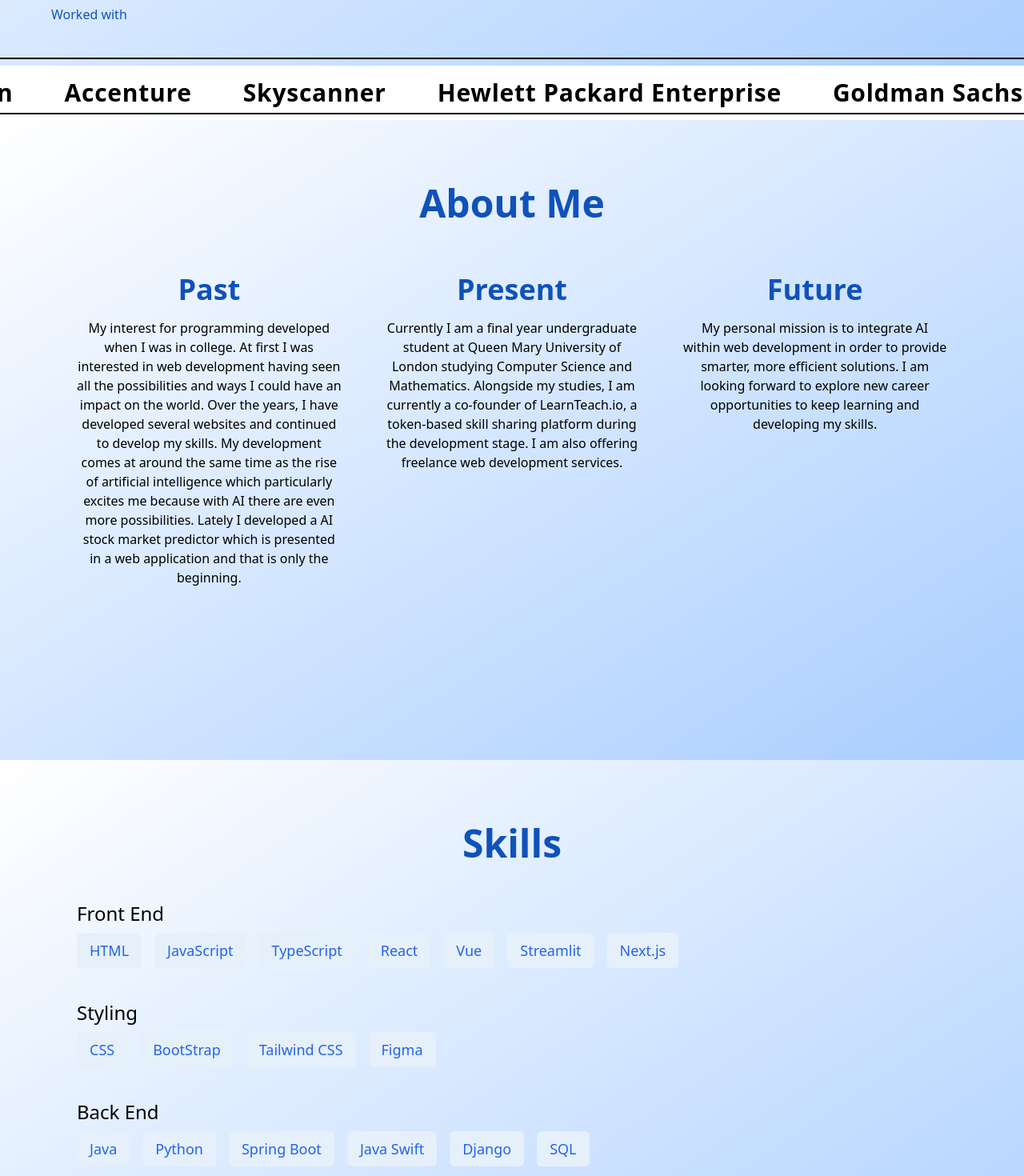
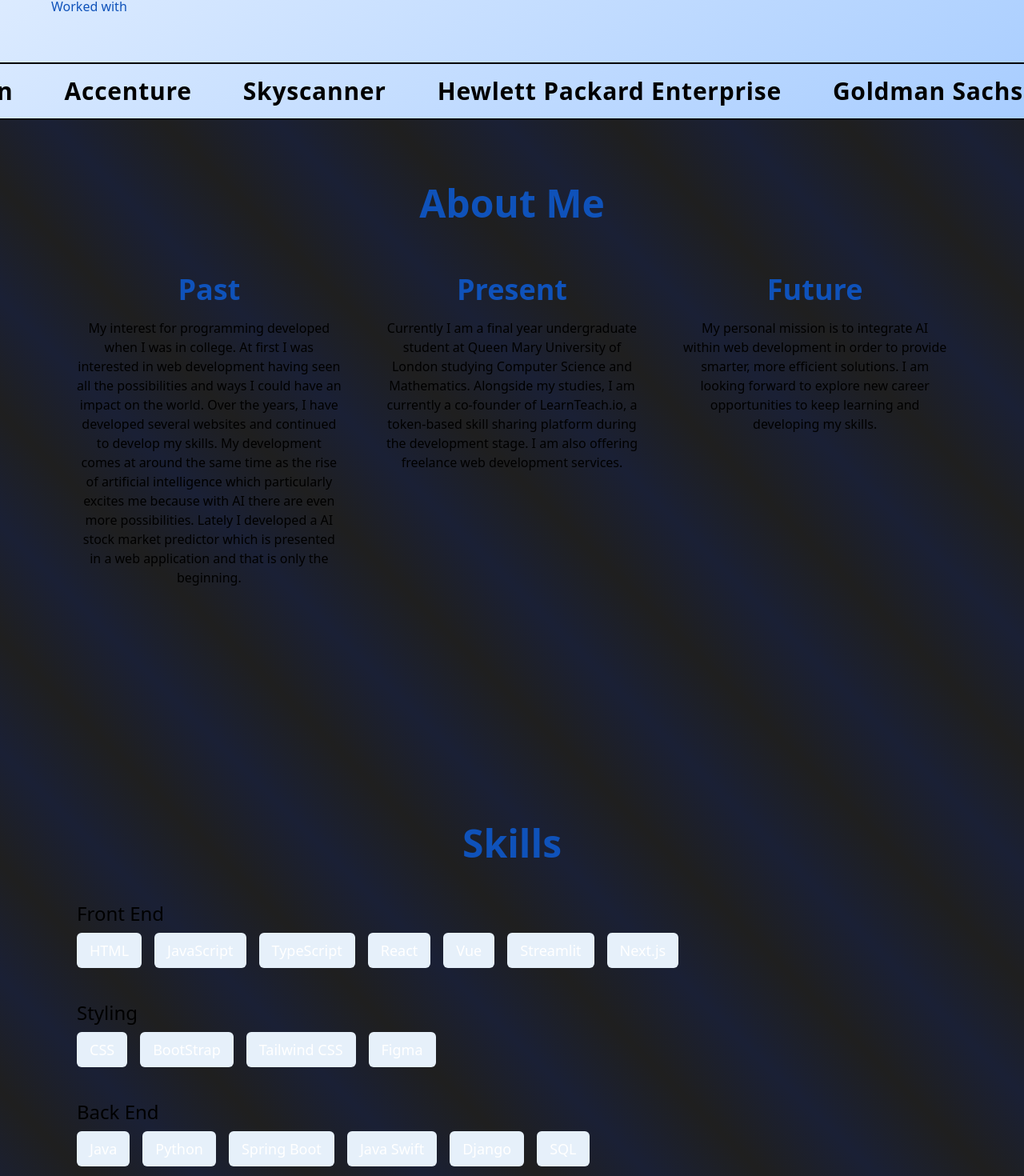
Before and after one commit to Maestrowski/MakMat, a React (Vite) app: page / in a window 1280 px wide. Shown: the part 650-2120 px from the top of the page at 80% size. Built offline with nearby package versions, Linux system fonts and the light colour scheme.

Commit message:
Improved UI

```diff
--- a/src/screens/Frame/Frame.jsx
+++ b/src/screens/Frame/Frame.jsx
@@ -32,9 +32,16 @@ export const Frame = () => {
   const toggleMode = () => setIsDark((prev) => !prev);
 
   return (
-    // Removed fixed dark background here
-    <div className="min-h-screen w-full scroll-smooth">
-      <div className="w-full flex flex-col">
+    <div className="min-h-screen w-full scroll-smooth font-sans"> {/* Added font-sans for consistency */}
+      {/* This is the core change: Apply the seamless gradient background to a fixed element.
+        It covers the entire viewport and sits behind all your content (z-index: 0).
+      */}
+      <div className="fixed inset-0 z-0 bg-gradient-to-br from-white to-[#A8CDFF] dark:from-black dark:to-[#1A2035]"></div>
+
+      {/* This div wraps all your sections. It needs to be relative and have a z-index
+        higher than the fixed background so your content is visible on top of the gradient.
+      */}
+      <div className="relative z-10 w-full flex flex-col">
         <section id="home"><HomeSection isDark={isDark} toggleMode={toggleMode} /></section>
         <section id="about"><AboutMeSection /></section>
         <section id="skills"><SkillsSection /></section>
--- a/src/screens/Frame/sections/AboutMeSection/AboutMeSection.jsx
+++ b/src/screens/Frame/sections/AboutMeSection/AboutMeSection.jsx
@@ -3,7 +3,10 @@ import React from "react";
 const AboutMeSection = () => {
   return (
     <section
-      className="w-full min-h-screen bg-gradient-to-br from-white to-[#A8CDFF] dark:from-black dark:to-[#1A2035] text-black dark:text-white flex flex-col items-center py-12 sm:py-16 md:py-20"
+      // === MAJOR CHANGE HERE ===
+      // Removed: bg-gradient-to-br from-white to-[#A8CDFF] dark:from-[#1A2035] dark:to-black
+      // Now, this section will have a transparent background, allowing the gradient from Frame.jsx to show.
+      className="w-full min-h-screen text-black dark:text-white flex flex-col items-center py-12 sm:py-16 md:py-20"
     >
       <h1 className="text-3xl sm:text-4xl md:text-5xl font-bold mb-8 sm:mb-12 md:mb-16 text-center text-[#0f52ba] dark:text-[#2563eb]">
         About Me
--- a/src/screens/Frame/sections/CertificatesSection/CertificatesSection.jsx
+++ b/src/screens/Frame/sections/CertificatesSection/CertificatesSection.jsx
@@ -36,7 +36,12 @@ const CertificatesSection = () => {
   };
 
   return (
-    <section className="w-full min-h-screen bg-gradient-to-br from-white to-[#A8CDFF] dark:from-black dark:to-[#1A2035] text-black dark:text-white flex flex-col justify-center items-center py-12 sm:py-16 md:py-20">
+    <section
+      // === MAJOR CHANGE HERE ===
+      // Removed: bg-gradient-to-br from-white to-[#A8CDFF] dark:from-black dark:to-[#1A2035]
+      // This section will now have a transparent background, allowing the gradient from Frame.jsx to show.
+      className="w-full min-h-screen text-black dark:text-white flex flex-col justify-center items-center py-12 sm:py-16 md:py-20"
+    >
       <h1 className="text-[#0f52ba] dark:text-[#2563eb] text-3xl sm:text-4xl md:text-5xl font-bold mb-8 sm:mb-12">Certificates</h1>
       <div className="w-full max-w-6xl grid grid-cols-1 sm:grid-cols-2 md:grid-cols-3 gap-6 sm:gap-8 px-4 sm:px-8">
         {displayedCertificates.map((cert) => (
--- a/src/screens/Frame/sections/HomeSection/HomeSection.jsx
+++ b/src/screens/Frame/sections/HomeSection/HomeSection.jsx
@@ -28,7 +28,10 @@ const HomeSection = ({ isDark, toggleMode }) => {
   return (
     <section
       ref={sectionRef}
-      className="relative min-h-screen w-full bg-gradient-to-br from-white to-[#A8CDFF] text-black dark:from-black dark:to-[#1A2035] dark:text-white overflow-hidden flex flex-col"
+      // === MAJOR CHANGE HERE ===
+      // Removed: bg-gradient-to-br from-white to-[#A8CDFF] dark:from-black dark:to-[#1A2035]
+      // Now, this section will have a transparent background, allowing the gradient from Frame.jsx to show.
+      className="relative min-h-screen w-full text-black dark:text-white overflow-hidden flex flex-col"
     >
       {/* Navigation Bar */}
       <nav className="flex items-center justify-between px-4 sm:px-8 md:px-12 pt-4 sm:pt-6 z-20 w-full">
@@ -176,18 +179,29 @@ const HomeSection = ({ isDark, toggleMode }) => {
         </div>
       </div>
 
+      {/* NEW STRUCTURE FOR MARQUEE AND LINES */}
+      {/* This container ensures the lines are relative to the marquee content */}
+      <div className="w-full mt-8"> {/* Added mt-8 to give space from the content above */}
         {/* Horizontal line above logos */}
-      <hr className="hidden sm:block border-t-2 border-[#000] w-full absolute left-0 dark:border-[#fff] border-[#000]" style={{ top: "calc(90% + 2px)" }} />
+        <hr className="hidden sm:block border-t-2 w-full dark:border-[#fff] border-[#000]" />
+
         {/* Company Names Marquee Animation */}
-      <div className="relative w-full overflow-hidden bg-[#FFFFFF] dark:bg-[#181e2a] py-2 sm:py-4 mt-4">
+        {/* === MAJOR CHANGE HERE ===
+            Removed specific background colors for light and dark mode.
+            It will now be transparent, revealing the global gradient.
+        */}
+        <div className="relative w-full overflow-hidden bg-transparent py-2 sm:py-4">
           <div className="flex animate-marquee whitespace-nowrap min-w-max">
             {[...companies, ...companies].map((name, i) => (
               <span key={i} className="mx-4 sm:mx-8 text-lg sm:text-2xl md:text-3xl font-semibold tracking-wide">{name}</span>
             ))}
           </div>
         </div>
+
         {/* Horizontal line below logos */}
-      <hr className="hidden sm:block border-t-2 border-[#000] w-full absolute left-0 dark:border-[#fff] border-[#000]" style={{ top: "calc(90% + 71px)" }} />
+        <hr className="hidden sm:block border-t-2 w-full dark:border-[#fff] border-[#000]" />
+      </div>
+
     </section>
   );
 };
--- a/src/screens/Frame/sections/PortfolioSection/PortfolioSection.jsx
+++ b/src/screens/Frame/sections/PortfolioSection/PortfolioSection.jsx
@@ -86,7 +86,12 @@ const PortfolioSection = () => {
   );
 
   return (
-    <section className="w-full min-h-screen bg-gradient-to-br from-white to-[#A8CDFF] dark:from-black dark:to-[#1A2035] text-black dark:text-white flex flex-col justify-center items-center py-12 sm:py-16 md:py-20">
+    <section
+      // === MAJOR CHANGE HERE ===
+      // Removed: bg-gradient-to-br from-white to-[#A8CDFF] dark:from-[#1A2035] dark:to-black
+      // This section will now have a transparent background, allowing the gradient from Frame.jsx to show.
+      className="w-full min-h-screen text-black dark:text-white flex flex-col justify-center items-center py-12 sm:py-16 md:py-20"
+    >
       <h1 className="text-[#0f52ba] dark:text-[#2563eb] text-3xl sm:text-4xl md:text-5xl font-bold mb-8 sm:mb-12">Projects</h1>
       <div className="w-full max-w-6xl grid grid-cols-1 sm:grid-cols-2 md:grid-cols-3 gap-6 sm:gap-8 px-4 sm:px-8">
         {displayedProjects.map((project, index) => (
--- a/src/screens/Frame/sections/SkillsSection/SkillsSection.jsx
+++ b/src/screens/Frame/sections/SkillsSection/SkillsSection.jsx
@@ -57,7 +57,12 @@ const SkillsSection = () => {
   ];
 
   return (
-    <section className="w-full min-h-screen bg-gradient-to-br from-white to-[#A8CDFF] dark:from-black dark:to-[#1A2035] text-black dark:text-white flex flex-col justify-center items-center py-12 sm:py-16 md:py-20">
+    <section
+      // === MAJOR CHANGE HERE ===
+      // Removed: bg-gradient-to-br from-white to-[#A8CDFF] dark:from-black dark:to-[#1A2035]
+      // This section will now have a transparent background, allowing the gradient from Frame.jsx to show.
+      className="w-full min-h-screen text-black dark:text-white flex flex-col justify-center items-center py-12 sm:py-16 md:py-20"
+    >
       <h1 className="text-[#0f52ba] dark:text-[#2563eb] text-3xl sm:text-4xl md:text-5xl font-bold mb-8 sm:mb-12">Skills</h1>
       <div className="w-full max-w-6xl flex flex-col gap-6 sm:gap-8 px-4 sm:px-8">
         {categories.map((category) => (
@@ -67,7 +72,7 @@ const SkillsSection = () => {
               {category.skills.map((skill) => (
                 <span
                   key={skill.name}
-                  className="bg-[#e6f0fa] dark:bg-[#2f3647] text-[#2563eb] px-3 sm:px-4 py-1 sm:py-2 rounded-md text-base sm:text-lg font-medium"
+                  className="bg-[#e6f0fa] dark:bg-[#2f3647] text-[#ffffff] px-3 sm:px-4 py-1 sm:py-2 rounded-md text-base sm:text-lg font-medium"
                 >
                   {skill.name}
                 </span>
--- a/tailwind.css
+++ b/tailwind.css
@@ -83,7 +83,24 @@
   }
 
   body {
-    @apply bg-background text-foreground;
+    @apply text-foreground;
     font-feature-settings: "rlig" 1, "calt" 1;
+    background-image: repeating-linear-gradient(
+      45deg,
+      #1f1f1f,           /* Dark gray */
+      #1a2035 100px,     /* Discord navy */
+      #1f1f1f 200px      /* back to dark gray */
+    );
+    background-repeat: repeat;
+    background-size: auto;
+  }
+
+  .light body {
+    background-image: repeating-linear-gradient(
+      45deg,
+      #ffffff,          /* White */
+      #a8cdff 100px,    /* Soft blue */
+      #ffffff 200px     /* back to white */
+    );
   }
 }
```
Also changed, not shown: src/screens/Frame/sections/ContactSection/ContactSection.jsx (+15 -10 lines). Lines whose indentation alone changed are shown as unchanged.
